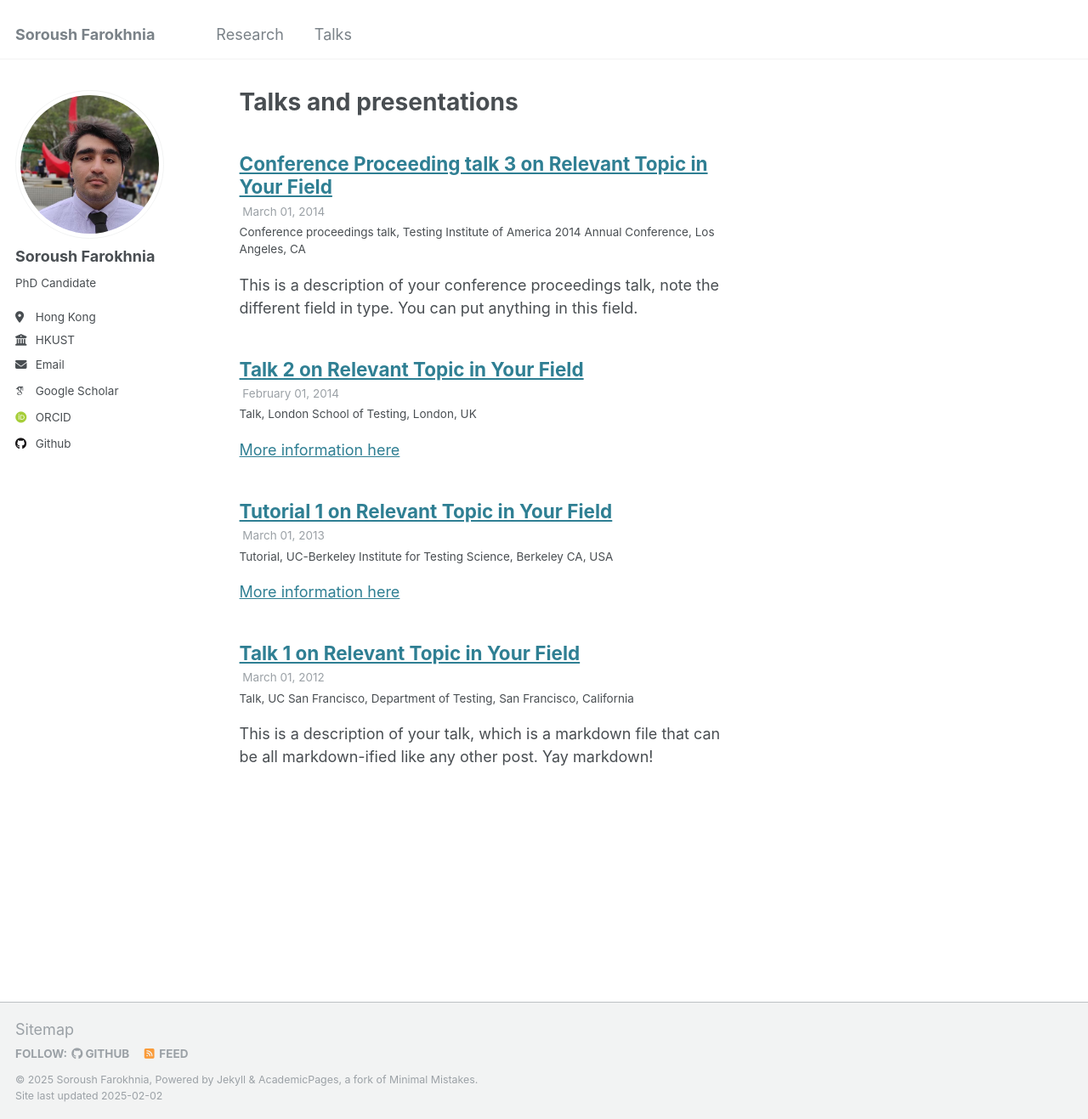
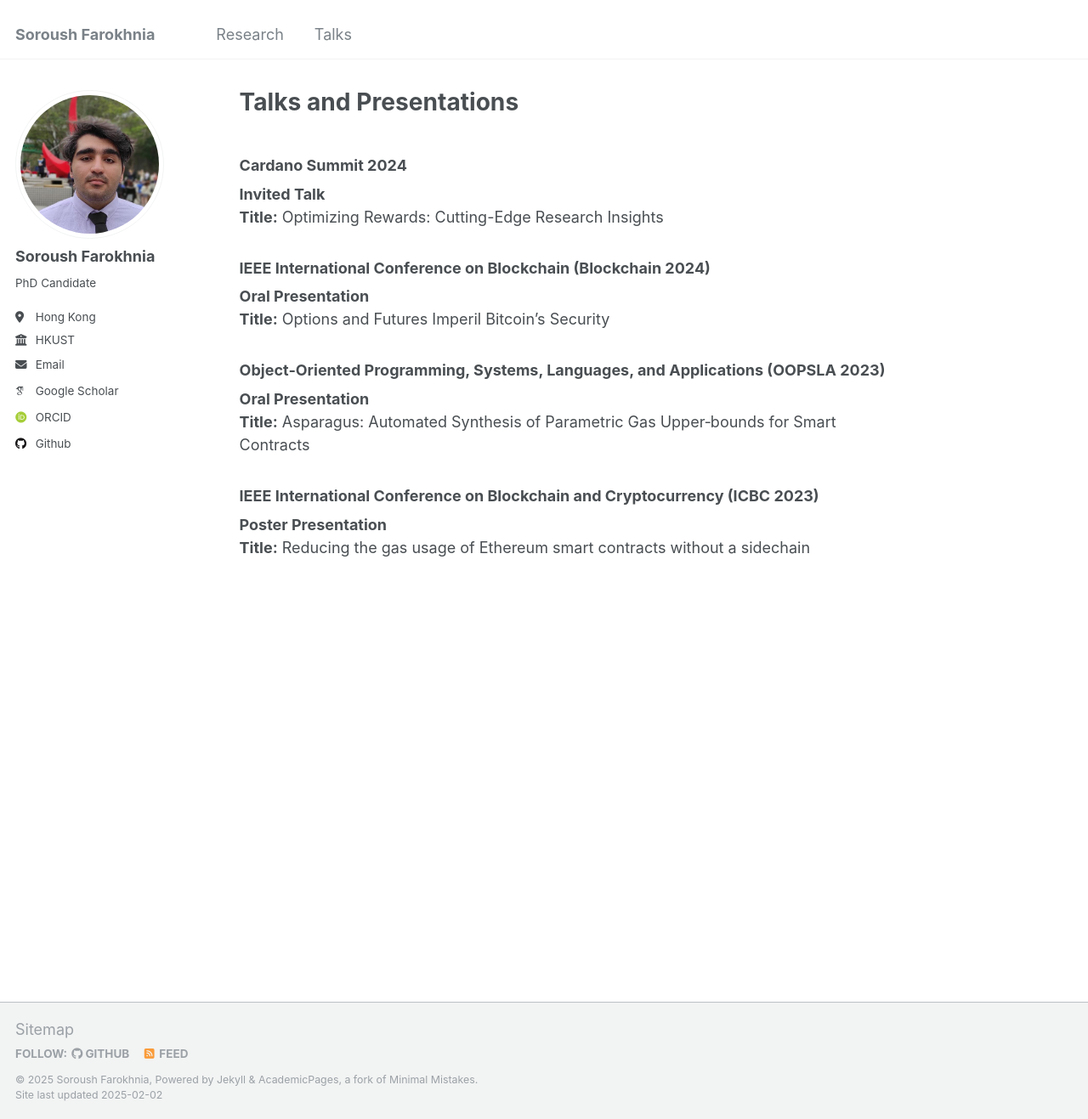
Before and after one commit to destrat18/destrat18.github.io, a Jekyll site: the page built from _pages/talks.md, in a window 1280 px wide and 1317 px high. Shown: the whole window at 85% size. Built offline with Jekyll 4.4.1, drawn with Linux system fonts in a browser that asks for light colours; some web fonts are replaced.

Commit message:
update the webpage

```diff
--- a/_config.yml
+++ b/_config.yml
@@ -221,9 +221,9 @@ collections:
   portfolio:
     output: true
     permalink: /:collection/:path/
-  talks:
-    output: true
-    permalink: /:collection/:path/
+  # talks:
+  #   output: true
+  #   permalink: /:collection/:path/
 
 
 # These settings control how pages and collections are included in the site
@@ -273,14 +273,14 @@ defaults:
       author_profile: true
       share: true
       comment: true
-  # _talks
-  - scope:
-      path: ""
-      type: talks
-    values:
-      layout: talk
-      author_profile: true
-      share: true
+  # # _talks
+  # - scope:
+  #     path: ""
+  #     type: talks
+  #   values:
+  #     layout: talk
+  #     author_profile: true
+  #     share: true
 
 
 # Sass/SCSS
--- a/_pages/talks.html
+++ /dev/null
@@ -1,16 +0,0 @@
----
-layout: archive
-title: "Talks and presentations"
-permalink: /talks/
-author_profile: true
----
-
-{% if site.talkmap_link == true %}
-
-<p style="text-decoration:underline;"><a href="/talkmap.html">See a map of all the places I've given a talk!</a></p>
-
-{% endif %}
-
-{% for post in site.talks reversed %}
-  {% include archive-single-talk.html %}
-{% endfor %}
--- /dev/null
+++ b/_pages/talks.md
@@ -0,0 +1,23 @@
+---
+permalink: /talks/
+title: "Talks and Presentations"
+author_profile: true
+redirect_from:
+  - /talks
+---
+
+### Cardano Summit 2024
+**Invited Talk**
+**Title:** Optimizing Rewards: Cutting-Edge Research Insights
+
+### IEEE International Conference on Blockchain (Blockchain 2024)
+**Oral Presentation**
+**Title:** Options and Futures Imperil Bitcoin’s Security
+
+### Object‑Oriented Programming, Systems, Languages, and Applications (OOPSLA 2023)
+**Oral Presentation**
+**Title:** Asparagus: Automated Synthesis of Parametric Gas Upper‑bounds for Smart Contracts
+
+### IEEE International Conference on Blockchain and Cryptocurrency (ICBC 2023)
+**Poster Presentation**
+**Title:** Reducing the gas usage of Ethereum smart contracts without a sidechain
--- a/_talks/2012-03-01-talk-1.md
+++ /dev/null
@@ -1,11 +0,0 @@
----
-title: "Talk 1 on Relevant Topic in Your Field"
-collection: talks
-type: "Talk"
-permalink: /talks/2012-03-01-talk-1
-venue: "UC San Francisco, Department of Testing"
-date: 2012-03-01
-location: "San Francisco, California"
----
-
-This is a description of your talk, which is a markdown file that can be all markdown-ified like any other post. Yay markdown!
--- a/_talks/2013-03-01-tutorial-1.md
+++ /dev/null
@@ -1,13 +0,0 @@
----
-title: "Tutorial 1 on Relevant Topic in Your Field"
-collection: talks
-type: "Tutorial"
-permalink: /talks/2013-03-01-tutorial-1
-venue: "UC-Berkeley Institute for Testing Science"
-date: 2013-03-01
-location: "Berkeley CA, USA"
----
-
-[More information here](http://exampleurl.com)
-
-This is a description of your tutorial, note the different field in type. This is a markdown files that can be all markdown-ified like any other post. Yay markdown!
--- a/_talks/2014-02-01-talk-2.md
+++ /dev/null
@@ -1,13 +0,0 @@
----
-title: "Talk 2 on Relevant Topic in Your Field"
-collection: talks
-type: "Talk"
-permalink: /talks/2014-02-01-talk-2
-venue: "London School of Testing"
-date: 2014-02-01
-location: "London, UK"
----
-
-[More information here](http://example2.com)
-
-This is a description of your talk, which is a markdown files that can be all markdown-ified like any other post. Yay markdown!
--- a/_talks/2014-03-01-talk-3.md
+++ /dev/null
@@ -1,11 +0,0 @@
----
-title: "Conference Proceeding talk 3 on Relevant Topic in Your Field"
-collection: talks
-type: "Conference proceedings talk"
-permalink: /talks/2014-03-01-talk-3
-venue: "Testing Institute of America 2014 Annual Conference"
-date: 2014-03-01
-location: "Los Angeles, CA"
----
-
-This is a description of your conference proceedings talk, note the different field in type. You can put anything in this field.
```
Also changed, not shown: _pages/about.md (+1 -1 lines), _pages/talkmap.html (deleted, +0 -9 lines).
